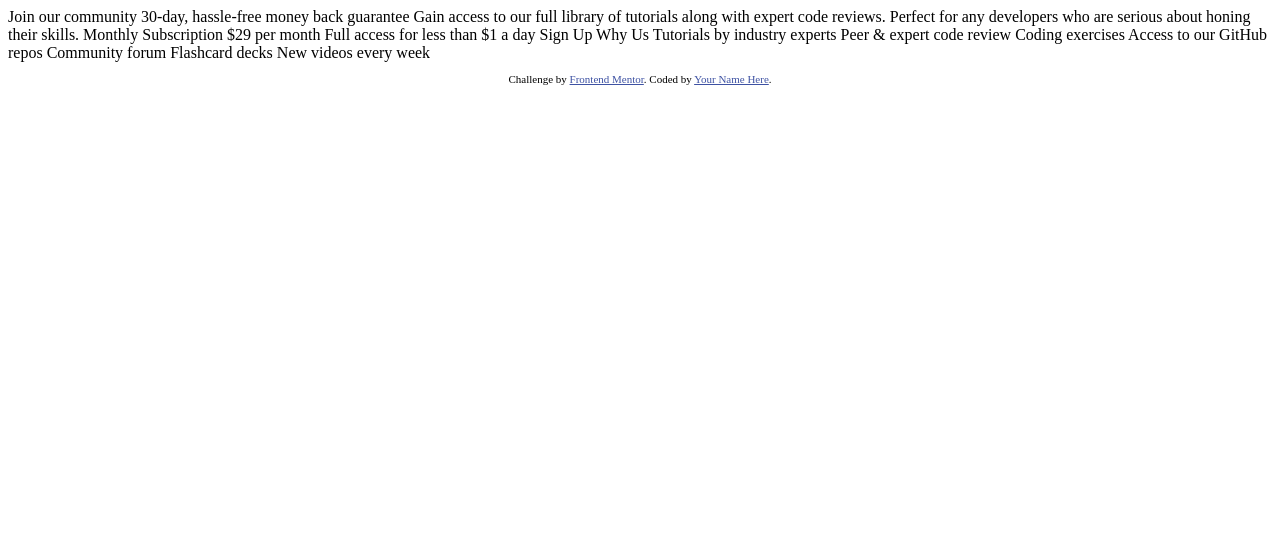
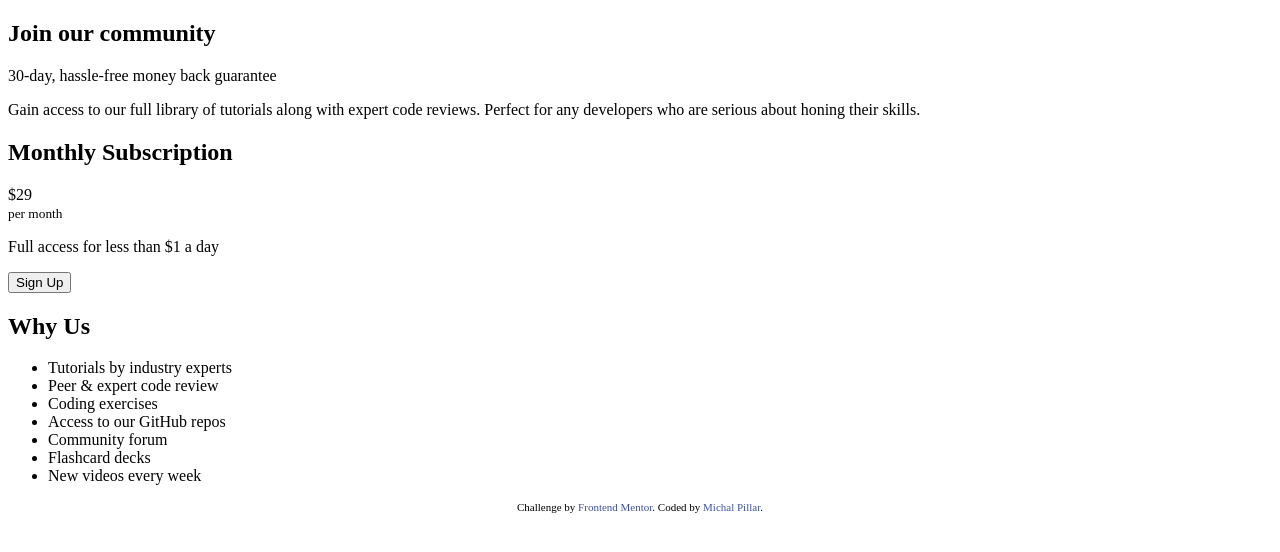
Before and after one commit to MichalPillar/frontendmentor-price-component, a plain HTML site: page index.html in a window 1280 px wide. Drawn offline with Linux system fonts and the light colour scheme.

Commit message:
Organized html file with class names

```diff
--- a/index.html
+++ b/index.html
@@ -1,50 +1,59 @@
 <!DOCTYPE html>
 <html lang="en">
   <head>
-  <meta charset="UTF-8">
-  <meta name="viewport" content="width=device-width, initial-scale=1.0"> <!-- displays site properly based on user's device -->
+    <meta charset="UTF-8" />
+    <meta name="viewport" content="width=device-width, initial-scale=1.0" />
+    <!-- displays site properly based on user's device -->
 
-  <link rel="icon" type="image/png" sizes="32x32" href="./images/favicon-32x32.png">
+    <link rel="icon" type="image/png" sizes="32x32" href="./images/favicon-32x32.png" />
+
+    <link rel="stylesheet" href="styles/style.css" />
 
     <title>Frontend Mentor | Single Price Grid Component</title>
-
-  <!-- Feel free to remove these styles or customise in your own stylesheet 👍 -->
-  <style>
-    .attribution { font-size: 11px; text-align: center; }
-    .attribution a { color: hsl(228, 45%, 44%); }
-  </style>
   </head>
   <body>
-  Join our community
+    <div class="container">
+      <div class="component">
+        <section class="box">
+          <h2 class="cyan-text">Join our community</h2>
+          <p class="green-text">30-day, hassle-free money back guarantee</p>
+          <p class="text">
+            Gain access to our full library of tutorials along with expert code reviews. Perfect for
+            any developers who are serious about honing their skills.
+          </p>
+        </section>
 
-  30-day, hassle-free money back guarantee
+        <section class="box">
+          <h2>Monthly Subscription</h2>
+          <div class="price">
+            <div class="large-text">&dollar;29</div>
+            <small> per month</small>
+          </div>
+          <p class="text">Full access for less than &dollar;1 a day</p>
+          <button class="signUpBtn">Sign Up</button>
+        </section>
 
-  Gain access to our full library of tutorials along with expert code reviews.
-  Perfect for any developers who are serious about honing their skills.
-
-  Monthly Subscription
-
-  &dollar;29 per month
-
-  Full access for less than &dollar;1 a day
-
-  Sign Up
-
-  Why Us
-
-  Tutorials by industry experts
-  Peer &amp; expert code review
-  Coding exercises
-  Access to our GitHub repos
-  Community forum
-  Flashcard decks
-  New videos every week
+        <section class="box">
+          <h2>Why Us</h2>
+          <ul class="text">
+            <li>Tutorials by industry experts</li>
+            <li>Peer &amp; expert code review</li>
+            <li>Coding exercises</li>
+            <li>Access to our GitHub repos</li>
+            <li>Community forum</li>
+            <li>Flashcard decks</li>
+            <li>New videos every week</li>
+          </ul>
+        </section>
+      </div>
 
       <footer>
         <p class="attribution">
-      Challenge by <a href="https://www.frontendmentor.io?ref=challenge" target="_blank">Frontend Mentor</a>.
-      Coded by <a href="#">Your Name Here</a>.
+          Challenge by
+          <a href="https://www.frontendmentor.io?ref=challenge" target="_blank">Frontend Mentor</a>.
+          Coded by <a href="https://github.com/MichalPillar">Michal Pillar</a>.
         </p>
       </footer>
+    </div>
   </body>
 </html>
--- /dev/null
+++ b/styles/style.css
@@ -0,0 +1,9 @@
+/* Footer */
+.attribution {
+  font-size: 11px;
+  text-align: center;
+}
+.attribution a {
+  text-decoration: none;
+  color: hsl(228, 45%, 44%);
+}
```
Lines whose indentation alone changed are shown as unchanged.
